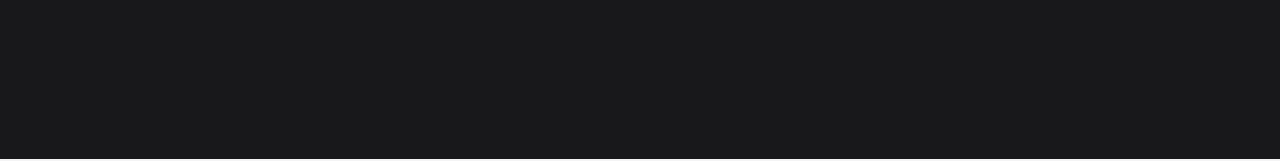
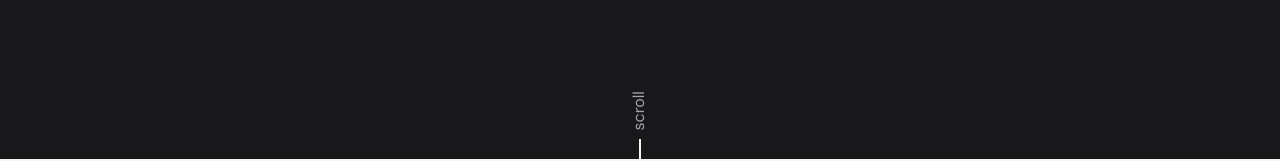
Before and after one commit to leandrodalmolin/nextjs-portfolio, a Next.js app: page / in a window 1280 px wide. Shown: the part 641-802 px from the top of the page. Built offline with nearby package versions, Linux system fonts and the light colour scheme.

Commit message:
Add next section link to Masthead

```diff
--- a/src/components/PageSections/Masthead/Masthead.tsx
+++ b/src/components/PageSections/Masthead/Masthead.tsx
@@ -1,5 +1,6 @@
 import { Link, Wrapper, FadeIn } from '@/components'
 import styles from './Masthead.module.scss'
+import { NextSectionLink } from './NextSectionLink'
 
 export function Masthead() {
   return (
@@ -22,6 +23,7 @@
           </p>
         </FadeIn>
       </Wrapper>
+      <NextSectionLink />
     </div>
   )
 }
--- /dev/null
+++ b/src/components/PageSections/Masthead/NextSectionLink/NextSectionLink.module.scss
@@ -0,0 +1,31 @@
+@import '@/styles/_variables.scss';
+
+.link {
+  position: absolute;
+  bottom: 0;
+  left: 0;
+  right: 0;
+  margin: auto;
+  text-align: center;
+
+  a {
+    display: inline-block;
+    width: 1.25rem;
+  }
+}
+
+.text {
+  position: relative;
+  display: block;
+  margin-bottom: 0.5rem;
+  transform: rotate(-90deg);
+  left: -2px;
+}
+
+.pipe {
+  display: block;
+  width: 2px;
+  height: 1.25rem;
+  margin: auto;
+  background-color: $zinc-100;
+}
--- /dev/null
+++ b/src/components/PageSections/Masthead/NextSectionLink/NextSectionLink.tsx
@@ -0,0 +1,21 @@
+'use client'
+
+import { Link as ReactScrollLink } from 'react-scroll'
+import styles from './NextSectionLink.module.scss'
+
+export function NextSectionLink() {
+  return (
+    <div className={styles.link}>
+      <ReactScrollLink
+        smooth="easeOutQuart"
+        duration={1500}
+        spy={true}
+        to="work"
+        href="#work"
+      >
+        <span className={styles.text}>scroll</span>
+        <span className={styles.pipe}></span>
+      </ReactScrollLink>
+    </div>
+  )
+}
--- /dev/null
+++ b/src/components/PageSections/Masthead/NextSectionLink/index.ts
@@ -0,0 +1 @@
+export * from './NextSectionLink'
```
